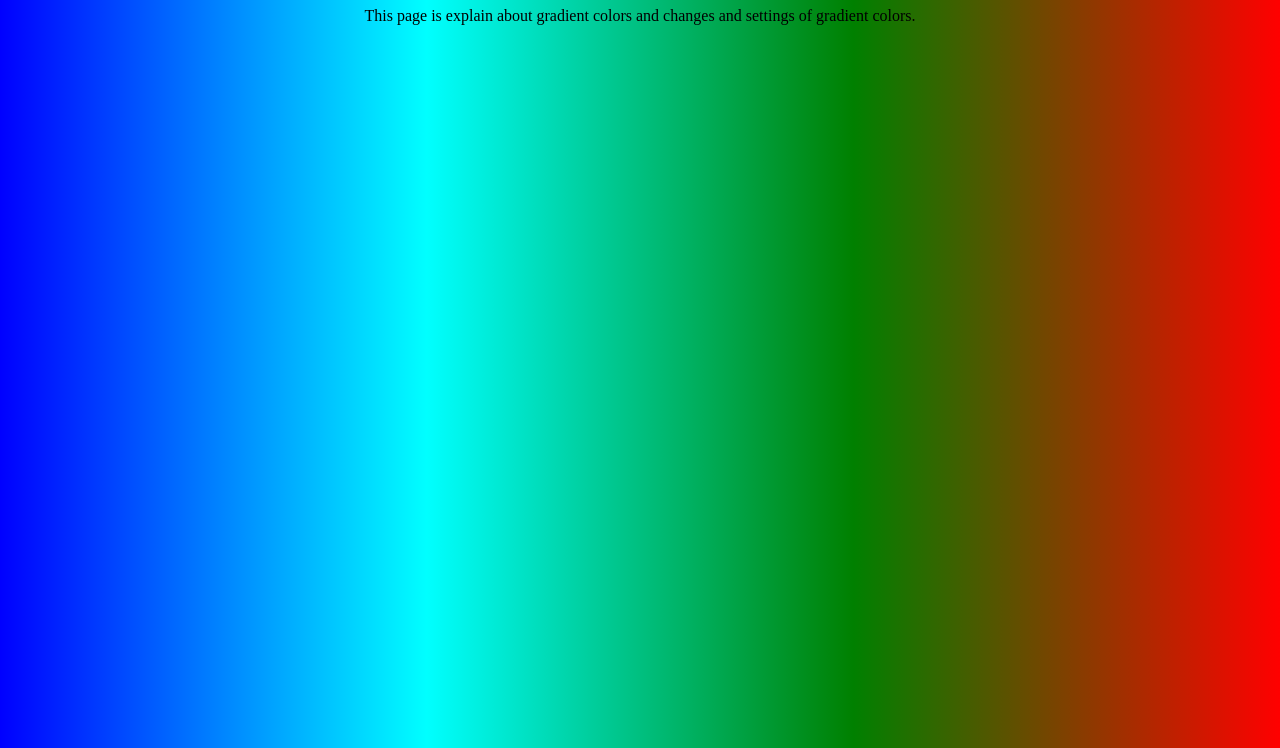
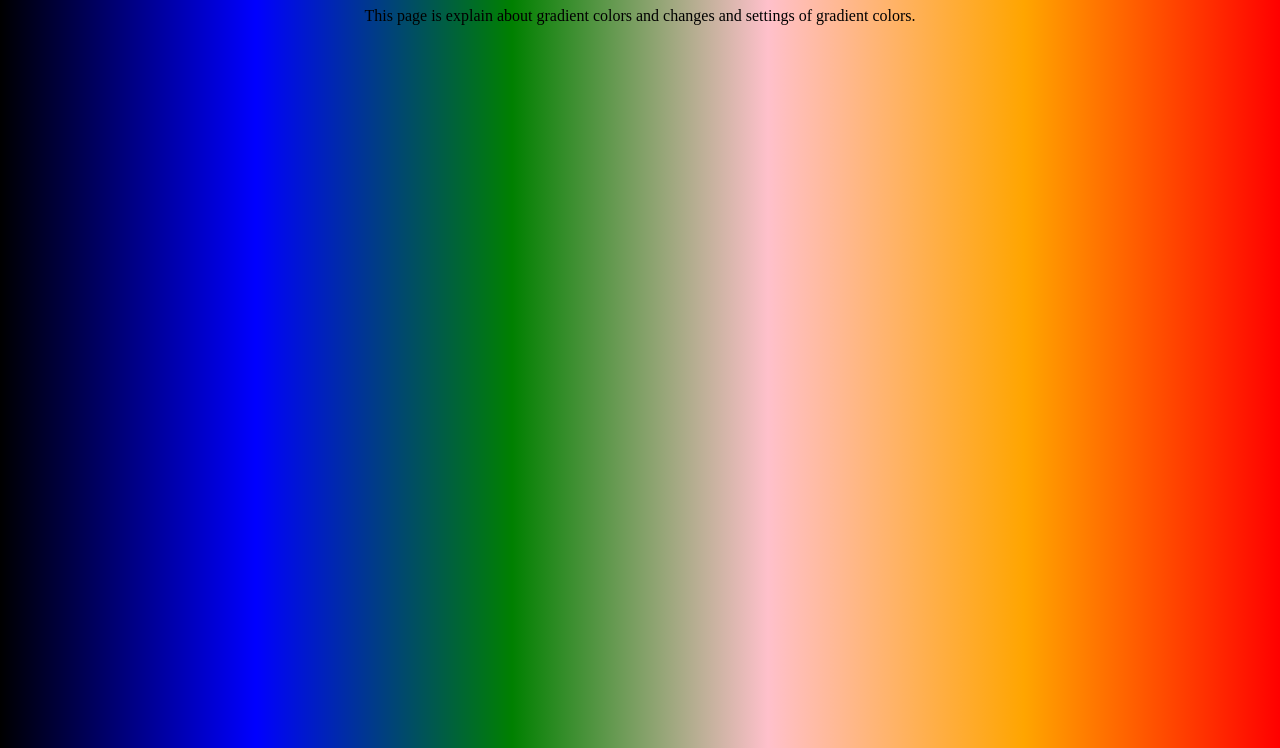
Before and after one commit to Shashi2413/gradient.html, a plain HTML site: page color.html in a window 1280 px wide. Shown: the part 73-821 px from the top of the page. Drawn offline with Linux system fonts and the light colour scheme.

Commit message:
Update color.html

```diff
--- a/color.html
+++ b/color.html
@@ -4,7 +4,7 @@
         <title> Gradent Color </title>
         <style>
             body {
-                background: linear-gradient(to right,blue,aqua,green,red);
+                background: linear-gradient(to right,black,blue,green,pink,orange,red);
                 height:100vh;
                 margin:0;
             }
```
